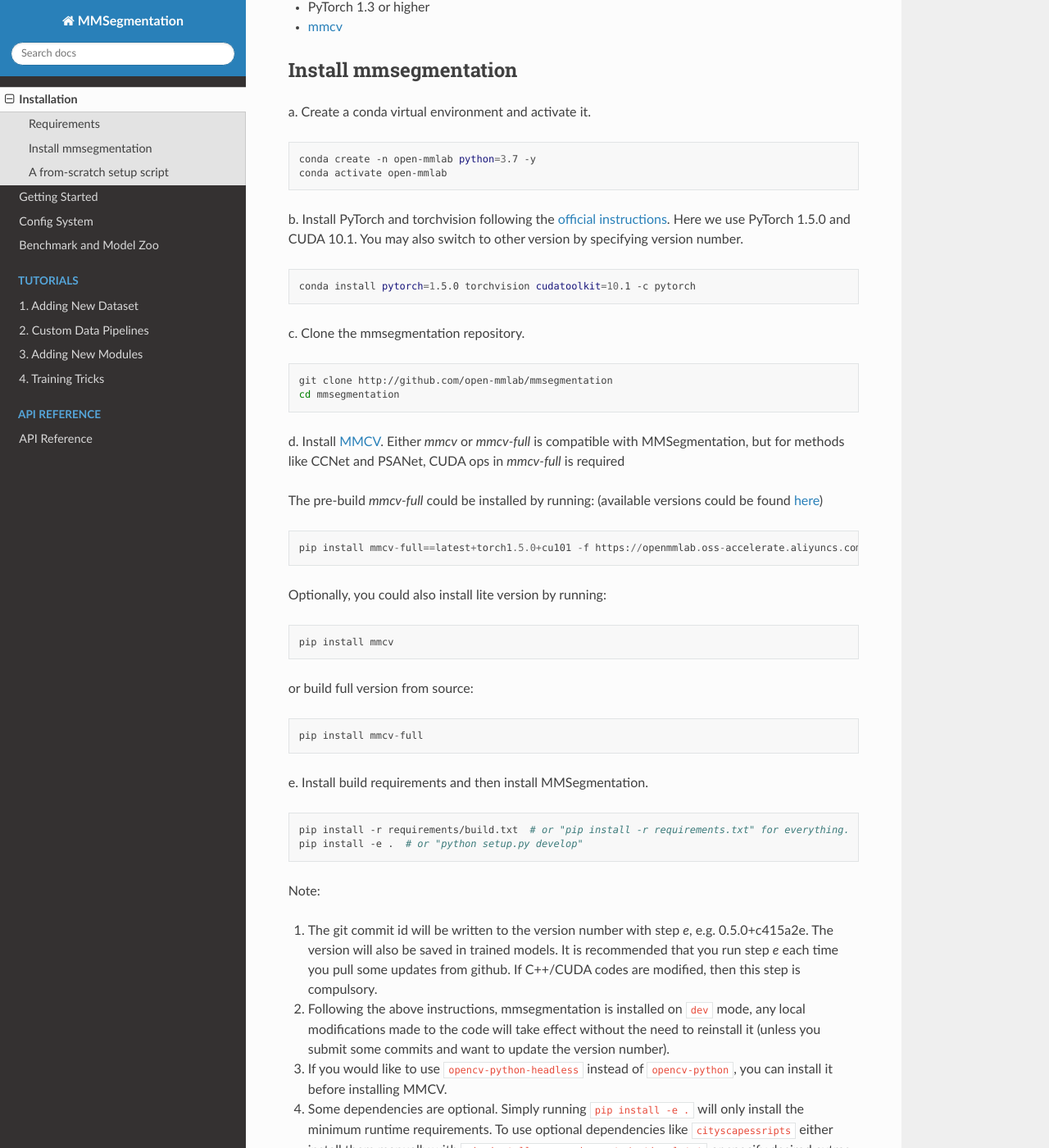
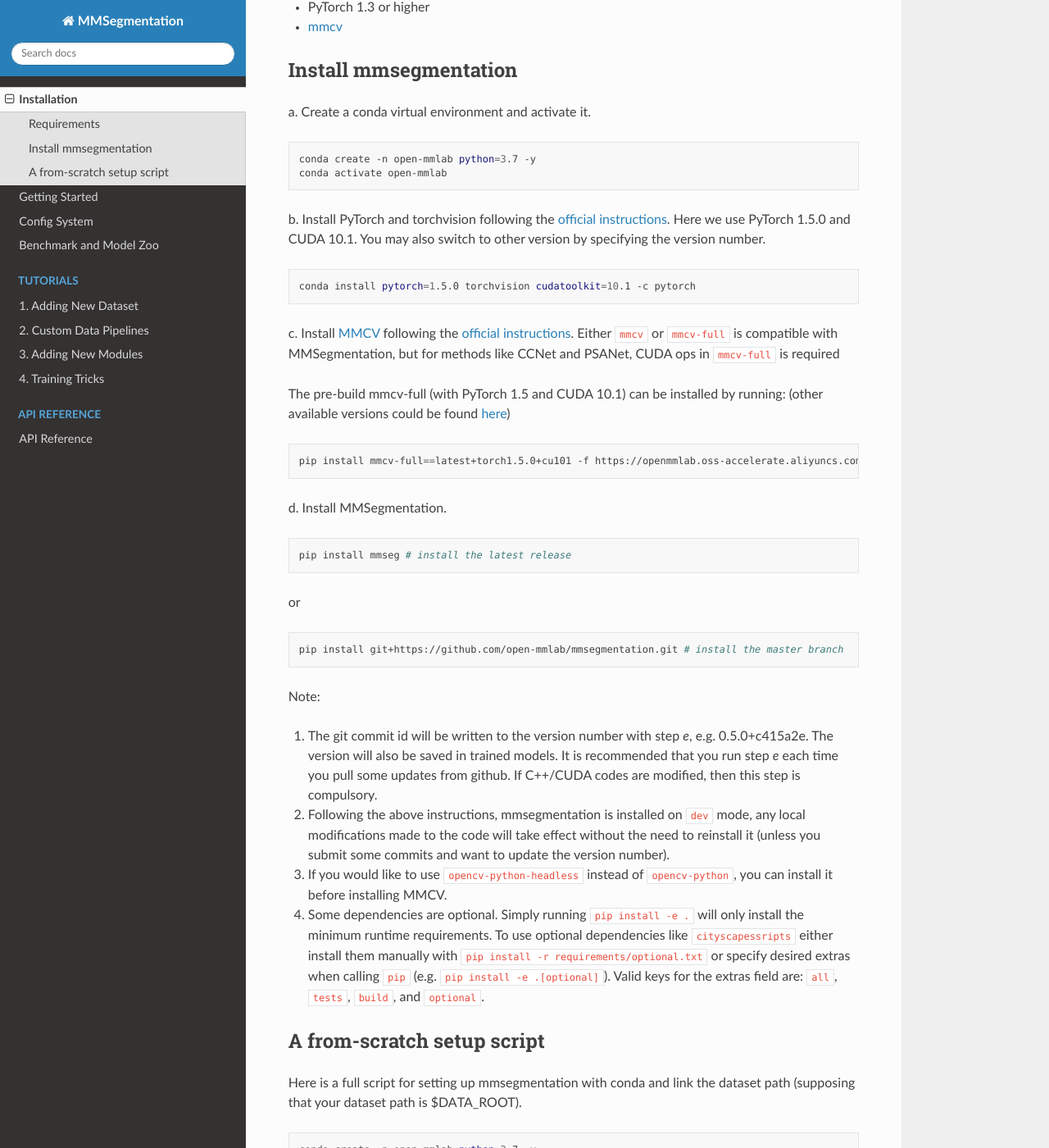
Before and after one commit to visenze/mmsegmentation, a Sphinx documentation site: the page built from docs/install.md, in a window 1280 px wide and 1400 px high, scrolled down 267 px. Shown: the whole window at 82% size. Built offline with Sphinx 7.4.7 and the Read the Docs theme 2.0.0, drawn with Linux system fonts in a browser that asks for light colours; the version number could not be read and is left out; some of the changed text lies outside the part shown.

````diff
--- a/docs/install.md
+++ b/docs/install.md
@@ -18,41 +18,31 @@ conda activate open-mmlab
 
 b. Install PyTorch and torchvision following the [official instructions](https://pytorch.org/).
 Here we use PyTorch 1.5.0 and CUDA 10.1.
-You may also switch to other version by specifying version number.
+You may also switch to other version by specifying the version number.
 
 ```shell
 conda install pytorch=1.5.0 torchvision cudatoolkit=10.1 -c pytorch
 ```
 
-c. Clone the mmsegmentation repository.
+c. Install [MMCV](https://mmcv.readthedocs.io/en/latest/) following the [official instructions](https://mmcv.readthedocs.io/en/latest/#installation).
+Either `mmcv` or `mmcv-full` is compatible with MMSegmentation, but for methods like CCNet and PSANet, CUDA ops in `mmcv-full` is required
+
+The pre-build mmcv-full (with PyTorch 1.5 and CUDA 10.1) can be installed by running: (other available versions could be found [here](https://mmcv.readthedocs.io/en/latest/#install-with-pip))
 
 ```shell
-git clone http://github.com/open-mmlab/mmsegmentation
-cd mmsegmentation
-```
-
-d. Install [MMCV](https://mmcv.readthedocs.io/en/latest/).
-Either *mmcv* or *mmcv-full* is compatible with MMSegmentation, but for methods like CCNet and PSANet, CUDA ops in *mmcv-full* is required
-
-The pre-build *mmcv-full* could be installed by running: (available versions could be found [here](https://mmcv.readthedocs.io/en/latest/#install-with-pip))
-```
 pip install mmcv-full==latest+torch1.5.0+cu101 -f https://openmmlab.oss-accelerate.aliyuncs.com/mmcv/dist/index.html
 ```
 
-Optionally, you could also install lite version by running:
-```
-pip install mmcv
-```
-or build full version from source:
-```
-pip install mmcv-full
+d. Install MMSegmentation.
+
+```shell
+pip install mmseg # install the latest release
 ```
 
-e. Install build requirements and then install MMSegmentation.
+or
 
 ```shell
-pip install -r requirements/build.txt  # or "pip install -r requirements.txt" for everything.
-pip install -e .  # or "python setup.py develop"
+pip install git+https://github.com/open-mmlab/mmsegmentation.git # install the master branch
 ```
 
 Note:
@@ -68,7 +58,6 @@ you can install it before installing MMCV.
 4. Some dependencies are optional. Simply running `pip install -e .` will only install the minimum runtime requirements.
 To use optional dependencies like `cityscapessripts`  either install them manually with `pip install -r requirements/optional.txt` or specify desired extras when calling `pip` (e.g. `pip install -e .[optional]`). Valid keys for the extras field are: `all`, `tests`, `build`, and `optional`.
 
-
 ### A from-scratch setup script
 
 Here is a full script for setting up mmsegmentation with conda and link the dataset path (supposing that your dataset path is $DATA_ROOT).
@@ -78,11 +67,8 @@ conda create -n open-mmlab python=3.7 -y
 conda activate open-mmlab
 
 conda install pytorch=1.5.0 torchvision cudatoolkit=10.1 -c pytorch
-git clone http://github.com/open-mmlab/mmsegmentation
-cd mmsegmentation
 pip install mmcv-full==latest+torch1.5.0+cu101 -f https://openmmlab.oss-accelerate.aliyuncs.com/mmcv/dist/index.html
-pip install -r requirements/build.txt
-pip install -e .
+pip install git+https://github.com/open-mmlab/mmsegmentation.git
 
 mkdir data
 ln -s $DATA_ROOT data
--- a/mmseg/__init__.py
+++ b/mmseg/__init__.py
@@ -1,3 +1,3 @@
-from .version import __version__, short_version
+from .version import __version__, short_version, version_info
 
-__all__ = ['__version__', 'short_version']
+__all__ = ['__version__', 'short_version', 'version_info']
--- a/requirements.txt
+++ b/requirements.txt
@@ -1,4 +1,3 @@
--r requirements/build.txt
 -r requirements/optional.txt
 -r requirements/runtime.txt
 -r requirements/tests.txt
````
Also changed, not shown: README.md (+4 -0 lines), docs/model_zoo.md (+4 -4 lines), setup.py (+0 -33 lines), .github/CONTRIBUTING.md, 5 other files.
